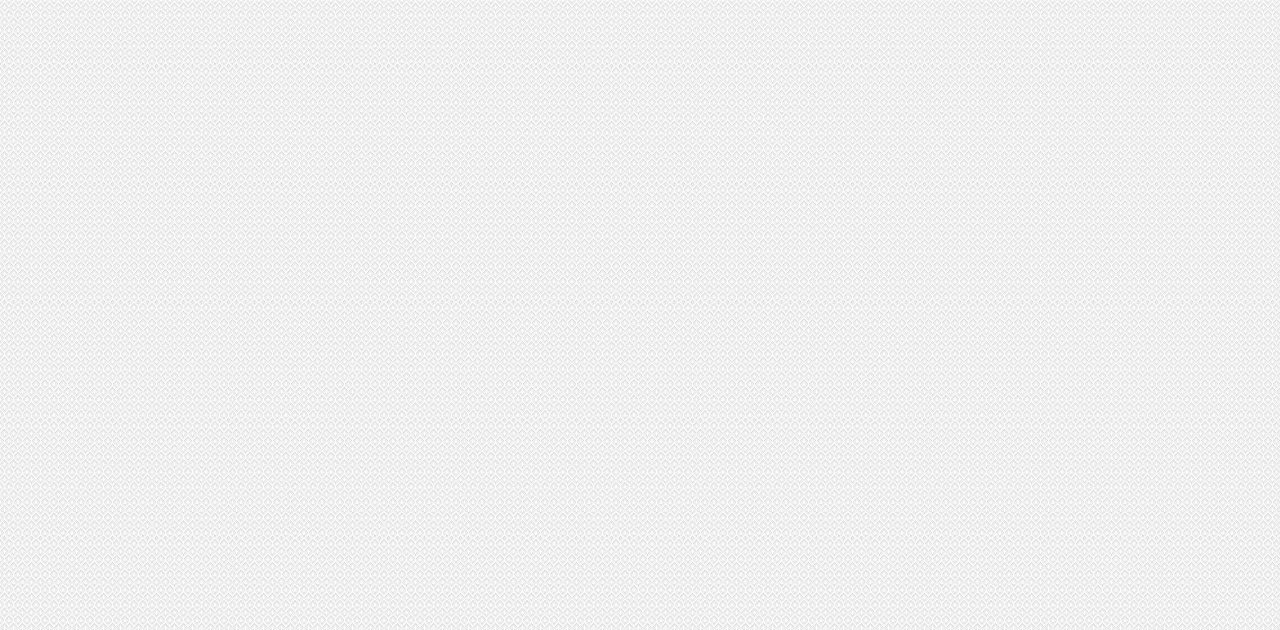
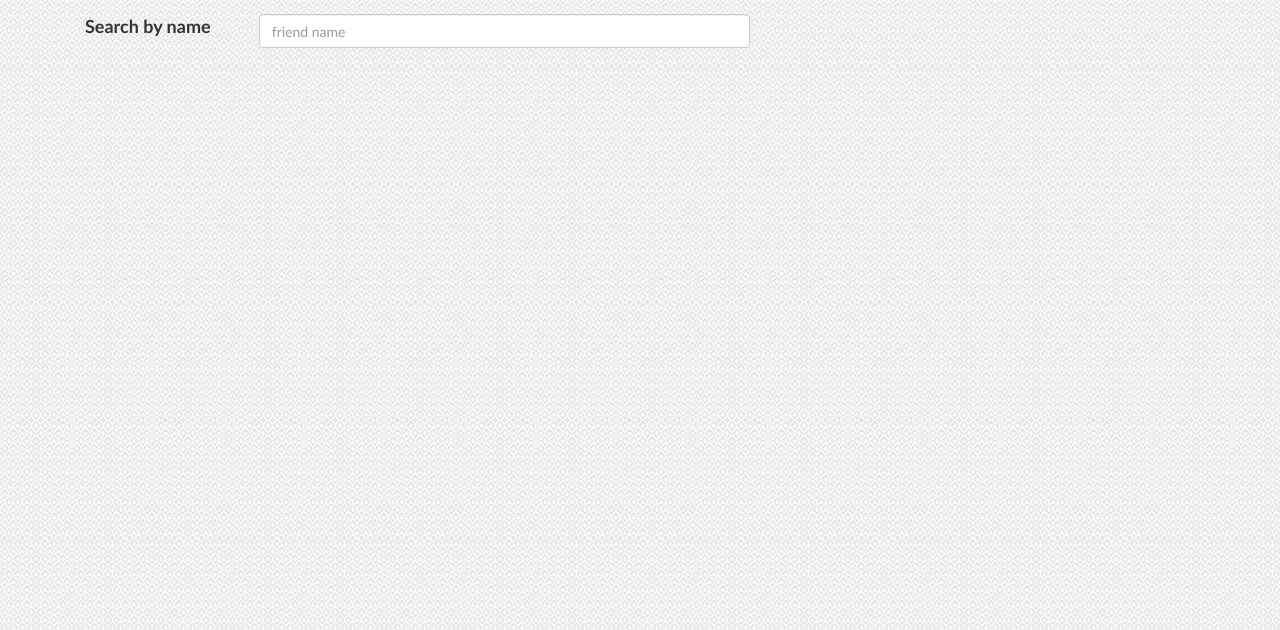
Before and after one commit to KostadinStefanov/SoftUni-Social-Network, a website: page index.html at #/friends in a window 1280 px wide. Shown: the part 170-800 px from the top of the page. Drawn offline with Linux system fonts and the light colour scheme.

Commit message:
friends by name dinamic search added

```diff
--- a/templates/friends.html
+++ b/templates/friends.html
@@ -1,7 +1,15 @@
 <main ng-init="getOwnFiendsList()">
     <legend><h2>Friends ({{friendsList.length}} total)</h2></legend>
         <div class="row" >
-            <div class="col-md-2 " ng-repeat="friend in friendsList">
+
+            <div class="form-group col-sm-11">
+                <label for="input1" class="col-sm-2 control-label">Search by name</label>
+                <div class="col-sm-6">
+                    <input type="text" class="form-control" id="input1" placeholder="friend name" ng-model="filterFriends.name">
+                </div>
+            </div>
+
+            <div class="col-md-2 " ng-repeat="friend in friendsList | filter: filterFriends">
                 <div class="thumbnail">
                     <img ng-src="{{friend.profileImageData}}" alt="profile picture" style="width: 100px; height: 100px"/>
                         <h3 id="thumbnail-label">
```
